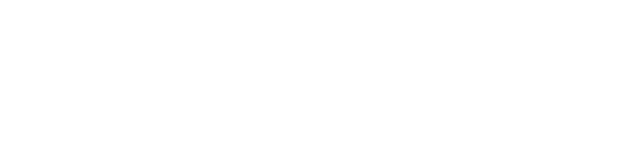
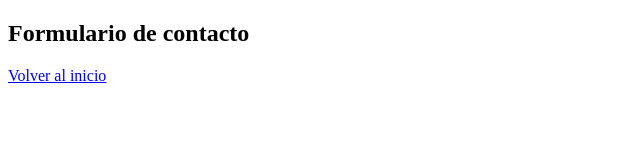
Before and after one commit to AnushBarhich/ElMamboreta, a plain HTML site: page pages/contacto.html in a window 1280 px wide. Shown: the whole page, without its empty margins (0-640 px from the left). Drawn offline with Linux system fonts and the light colour scheme.

Commit message:
se agrego la pagina de contacto

```diff
--- a/pages/contacto.html
+++ b/pages/contacto.html
@@ -7,6 +7,12 @@
     <title>Contacto</title>
 </head>
 <body>
+    <main>
+        <section>
+            <h1>Formulario de contacto</h1>
+            <a href="../index.html">Volver al inicio</a>
+        </section>
+    </main>
 
 </body>
 </html>
```
